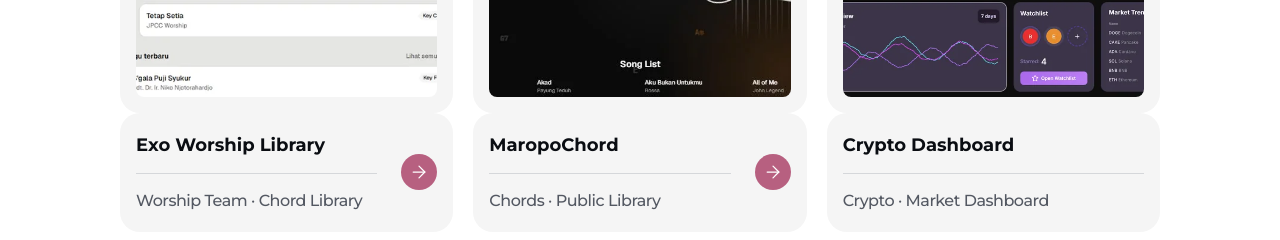
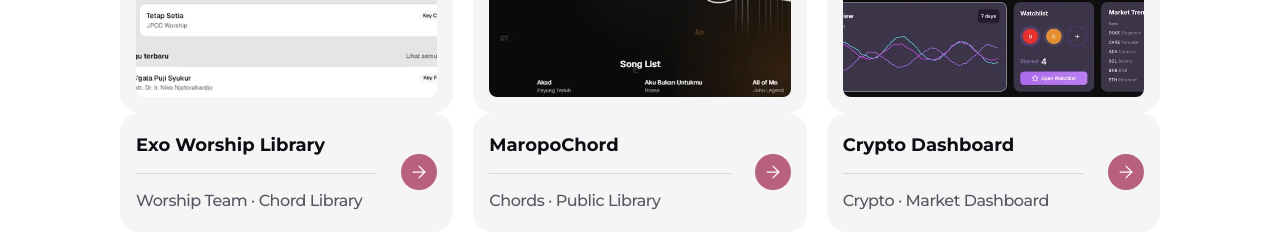
Before and after one commit to LewzzJrs/portofolio, a Next.js app: page / in a window 1280 px wide. Shown: the part 3780-4020 px from the top of the page. Built offline with nearby package versions, Linux system fonts and the light colour scheme; a web font is replaced by a local one.

Commit message:
fix: link crypto dashboard card to live site

```diff
--- a/src/components/sections/Projects.tsx
+++ b/src/components/sections/Projects.tsx
@@ -29,6 +29,7 @@ const projects: Project[] = [
     title: "Crypto Dashboard",
     category: "Crypto · Market Dashboard",
     image: "/images/work/crypto-dashboard.webp",
+    url: "https://crypto-dashboard-rho-two.vercel.app/",
   },
   {
     title: "Stock Dashboard",
```
